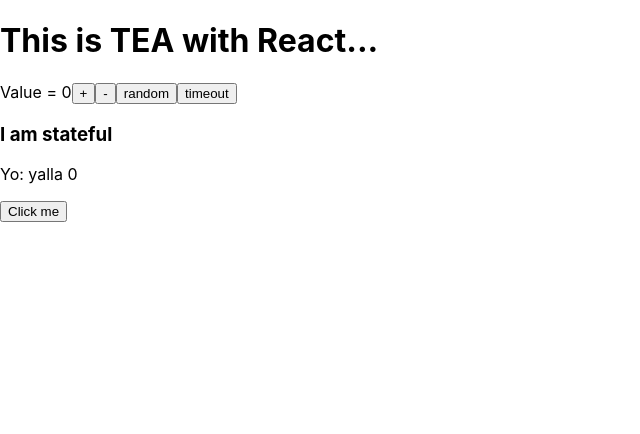
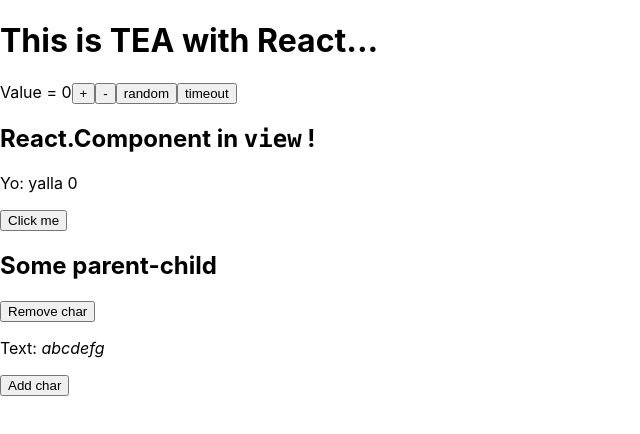
Before and after one commit to vankeisb/react-tea-cup, a React (Create React App) app: page / in a window 1280 px wide. Shown: the top 434 px of the page, without its empty margins (0-640 px from the left). Built offline with nearby package versions, Linux system fonts and the light colour scheme.

Commit message:
parent-child

```diff
--- a/src/App.tsx
+++ b/src/App.tsx
@@ -1,23 +1,31 @@
 import React, {Component} from 'react';
 // import './App.css';
 import {Program} from './TeaCup/Program'
-import {Dispatcher} from "./TeaCup/Dispatcher";
+import {Dispatcher, map} from "./TeaCup/Dispatcher";
 import {Cmd, noCmd} from "./TeaCup/Cmd";
 import {random} from "./TeaCup/Random";
 import {Task} from "./TeaCup/Task";
 import {MyStatefulComponent} from "./MyStatefulComponent";
-
+import {
+    init as childInit,
+    view as childView,
+    update as childUpdate,
+    Model as ChildModel,
+    Msg as ChildMsg
+} from "./Child"
 
 interface Model {
     value: number
     enabled: boolean
+    childModel: ChildModel
 }
 
 
 function init() {
     return {
         value: 0,
-        enabled: true
+        enabled: true,
+        childModel: childInit()
     }
 }
 
@@ -47,9 +55,25 @@ function view(dispatch: Dispatcher<Msg>, model:Model) {
                 onClick={() => dispatch({ type: "timeout"}) }>
                 timeout
             </button>
+            <h2>React.Component in <code>view</code> !</h2>
             <MyStatefulComponent foo={"yalla"}/>
+            <h2>Some parent-child</h2>
+            {
+                childView(
+                    map(dispatch, toMsg),
+                    model.childModel
+                )
+            }
         </div>
     );
+}
+
+
+function toMsg(sub: ChildMsg): Msg {
+    return {
+        type: "child_msg",
+        m: sub
+    }
 }
 
 
@@ -60,6 +84,7 @@ type Msg
     | { type: "random_received", value: number }
     | { type: "timeout" }
     | TimeoutReceived
+    | { type: "child_msg", m: ChildMsg }
 
 
 interface TimeoutReceived {
@@ -95,6 +120,13 @@ function update(msg: Msg, model: Model): [Model, Cmd<Msg>] {
             ];
         case "timeout_received":
             return noCmd({...model, value: msg.value, enabled: true});
+
+        case "child_msg":
+            const [m,c] = childUpdate(msg.m, model.childModel);
+            return [
+                {...model, childModel: m},
+                c.map(toMsg)
+            ]
     }
 }
 
--- /dev/null
+++ b/src/Child.tsx
@@ -0,0 +1,51 @@
+import {Dispatcher} from "./TeaCup/Dispatcher";
+import React from 'react';
+import {Cmd, noCmd} from "./TeaCup/Cmd";
+
+export interface Model {
+    value: string
+}
+
+export type Msg
+    = { type: "add" }
+    | { type: "remove" }
+
+
+export function init(): Model {
+    return {
+        value: "abcdefg"
+    }
+}
+
+
+export function view(dispatch: Dispatcher<Msg>, model: Model) {
+    return (
+        <div>
+            <button
+                disabled={model.value.length == 0}
+                onClick={() => dispatch({type: "remove"})}>
+                Remove char
+            </button>
+            <p>Text: <em>{model.value}</em></p>
+            <button
+                disabled={model.value.length == 0}
+                onClick={() => dispatch({type: "add"})}>
+                Add char
+            </button>
+        </div>
+    )
+}
+
+
+export function update(msg: Msg, model: Model): [Model, Cmd<Msg>] {
+    switch (msg.type) {
+        case "add":
+            return noCmd({...model, value: model.value + "x"});
+        case "remove":
+            return noCmd(
+                model.value.length > 0
+                    ? {...model, value: model.value.substring(0, model.value.length - 1)}
+                    : model
+            );
+    }
+}
--- a/src/MyStatefulComponent.tsx
+++ b/src/MyStatefulComponent.tsx
@@ -22,9 +22,8 @@ export class MyStatefulComponent extends Component<MyProps, MyState> {
     render() {
         return (
             <div>
-                <h3>I am stateful</h3>
                 <p>
-                Yo: {this.props.foo + " " + this.state.i}
+                    Yo: {this.props.foo + " " + this.state.i}
                 </p>
                 <button onClick={() =>
                     this.setState({...this.state, i: this.state.i + 1 })
--- a/src/TeaCup/Cmd.ts
+++ b/src/TeaCup/Cmd.ts
@@ -7,6 +7,10 @@ export abstract class Cmd<Msg> {
     }
 
     abstract run(dispatch: Dispatcher<Msg>): void;
+
+    map<ParentMsg>(mapper: (c:Msg) => ParentMsg): Cmd<ParentMsg> {
+        return new CmdMapped(this, mapper);
+    }
 
 }
 
@@ -20,3 +24,27 @@ class CmdNone<Msg> extends Cmd<Msg> {
 export function noCmd<Model,Msg>(model:Model): [Model, Cmd<Msg>] {
     return [ model, Cmd.none() ]
 }
+
+
+class CmdMapped<Msg, ParentMsg> extends Cmd<ParentMsg> {
+
+    private readonly command: Cmd<Msg>;
+    private readonly mapper: (sub:Msg) => ParentMsg;
+
+    constructor(command: Cmd<Msg>, mapper: (sub: Msg) => ParentMsg) {
+        super();
+        this.command = command;
+        this.mapper = mapper;
+    }
+
+    run(dispatch: Dispatcher<ParentMsg>): void {
+        this.command.run(
+            (m:Msg) => {
+                return this.mapper(m)
+            }
+        )
+
+    }
+
+
+}
--- a/src/TeaCup/Dispatcher.ts
+++ b/src/TeaCup/Dispatcher.ts
@@ -1 +1,7 @@
 export type Dispatcher<Msg> = (m:Msg) => void;
+
+export function map<P,C>(d:Dispatcher<P>, mapper: (c:C) => P): Dispatcher<C> {
+    return (c:C) => {
+        d(mapper(c))
+    }
+}
```
